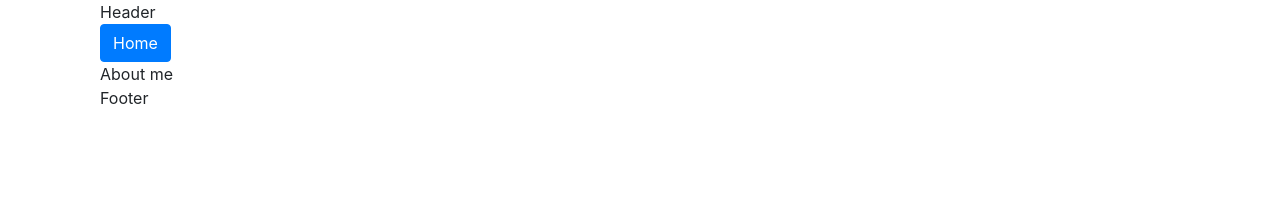
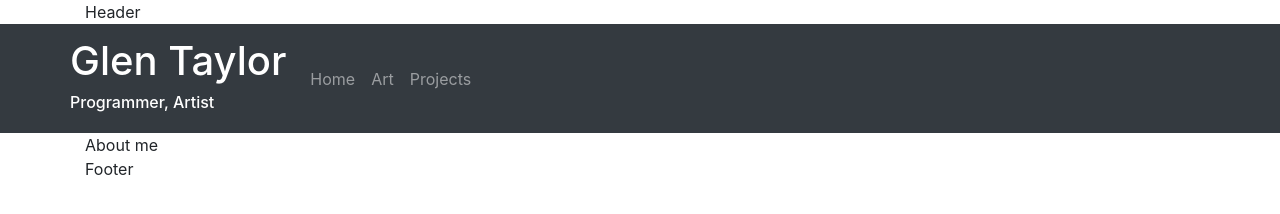
Before and after one commit to Glen-Taylor37/Art-Site, a Gatsby site: page / in a window 1280 px wide. Built offline with nearby package versions, Linux system fonts and the light colour scheme; Gatsby itself is replaced by a stand-in of ours.

Commit message:
Basic navbar styling and layout adjustments

```diff
--- a/src/components/header.js
+++ b/src/components/header.js
@@ -1,15 +1,11 @@
 import React from 'react';
 import { Link } from 'gatsby';
-import Container from 'react-bootstrap/Container';
 import Button from 'react-bootstrap/Button';
+import Navbar from './navbar';
+import { Container } from 'react-bootstrap';
 
 const Header = () => {
-	return (
-		<Container>
-			<div>Header</div>
-			<Button>Home</Button>
-		</Container>
-	);
+	return <Container>Header</Container>;
 };
 
 export default Header;
--- a/src/components/layout.js
+++ b/src/components/layout.js
@@ -1,13 +1,28 @@
 import React from 'react';
 import Container from 'react-bootstrap/Container';
 import Header from './header';
+import Navbar from './navbar';
 import Footer from './footer';
+import Row from 'react-bootstrap/Row';
+import Col from 'react-bootstrap/Col';
 
 const Layout = ({ children }) => {
 	return (
-		<Container>
-			<Header />
-			{children}
+		<Container fluid className="px-0 main">
+			<Row>
+				<Col>
+					<Header />
+				</Col>
+			</Row>
+
+			<Row>
+				<Col>
+					<Navbar />
+				</Col>
+			</Row>
+			<Row>
+				<Col>{children}</Col>
+			</Row>
 			<Footer />
 		</Container>
 	);
--- /dev/null
+++ b/src/components/navbar.js
@@ -0,0 +1,44 @@
+import React from 'react';
+import { Link } from 'gatsby';
+import Navbar from 'react-bootstrap/Navbar';
+import Container from 'react-bootstrap/Container';
+import Button from 'react-bootstrap/Button';
+import { Nav, NavbarBrand } from 'react-bootstrap';
+
+const CustomNavbar = () => {
+	return (
+		<Navbar sticky="top" variant="dark" bg="dark">
+			<Container>
+				<NavbarBrand>
+					<h1>Glen Taylor</h1>
+					<h6>Programmer, Artist</h6>
+				</NavbarBrand>
+				<Nav className="mr-auto">
+					<Nav.Item>
+						<Link to="/">
+							<Nav.Link as="span" eventKey="home">
+								<Navbar.Text>Home</Navbar.Text>
+							</Nav.Link>
+						</Link>
+					</Nav.Item>
+					<Nav.Item>
+						<Link to="/art">
+							<Nav.Link as="span" eventKey="art">
+								<Navbar.Text>Art</Navbar.Text>
+							</Nav.Link>
+						</Link>
+					</Nav.Item>
+					<Nav.Item>
+						<Link to="/projects">
+							<Nav.Link as="span" eventKey="home">
+								<Navbar.Text>Projects</Navbar.Text>
+							</Nav.Link>
+						</Link>
+					</Nav.Item>
+				</Nav>
+			</Container>
+		</Navbar>
+	);
+};
+
+export default CustomNavbar;
```
Also changed, not shown: src/styles/navbar.scss (added).
